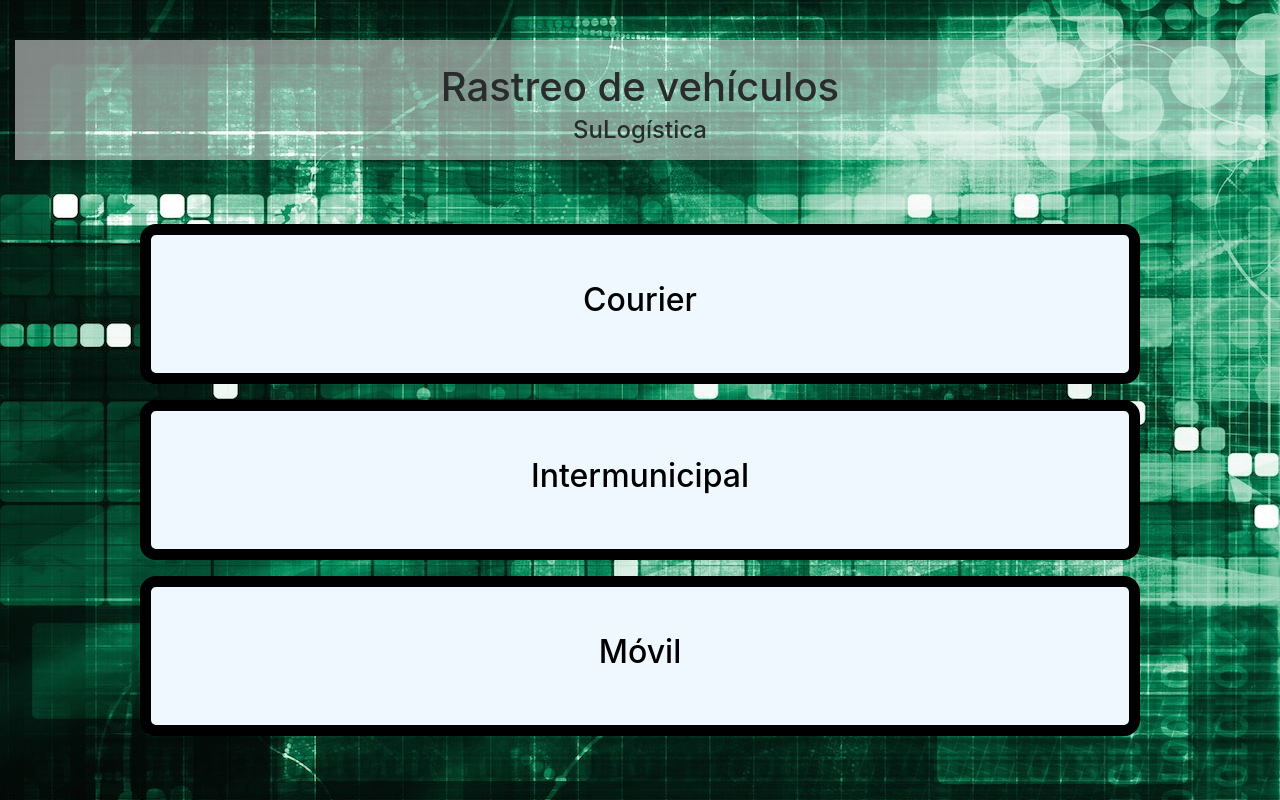
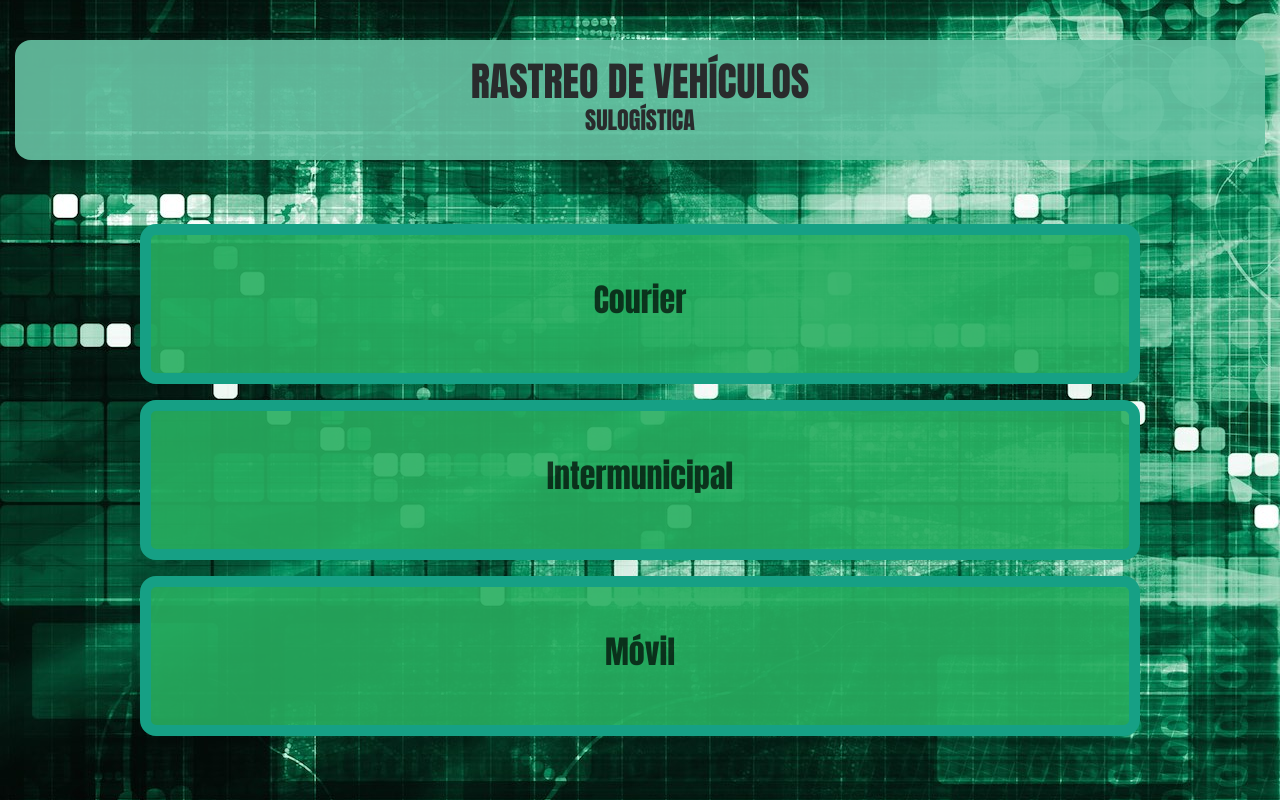
Before and after one commit to juansnchz/RastreoSL, a plain HTML site: page index.html in a window 1280 px wide. Drawn offline with Linux system fonts and the light colour scheme.

Commit message:
Cambio de colores en el landing page

```diff
--- a/css/styles.css
+++ b/css/styles.css
@@ -1,12 +1,15 @@
 .boton_sulo{
-  background-color: aliceblue;
-  border: 0.7em solid black;
+  background-color: rgba(39, 174, 96, 0.9);
+  border: 0.7em solid rgba(22, 160, 133,1.0);
   border-radius: 1em;
+  font-family: 'Anton', sans-serif;
+
 
 }
 
 .boton_sulo a{
-  color: black;
+  color: rgba(0,0,0,0.7);
+
 }
 
 .fondoimg{
@@ -18,6 +21,8 @@
 }
 
 .bg-blanco{
-  background-color: rgba(255,255,255,0.5);
+  background-color: rgba(104, 195, 163,0.9);
+  font-family: 'Anton', sans-serif;
+  border-radius: 1em;
 
 }
--- a/index.html
+++ b/index.html
@@ -8,14 +8,17 @@
   <link rel="stylesheet" href="css/bootstrap.min.css">
   <link rel="stylesheet" href="css/styles.css">
   <title>Seguimiento Tránsito</title>
+  <style>
+@import url('https://fonts.googleapis.com/css?family=Anton');
+</style>
 </head>
 <body>
 <div class="container fondoimg" style="height: 100vh">
   <div style="height: 5%" ></div>
 
-  <header class="bg-blanco d-flex flex-column align-items-center justify-content-center" style="height: 15%">
+  <header class="text-uppercase bg-blanco d-flex flex-column align-items-center justify-content-center" style="height: 15%">
 
-    <h1 class="mt-3">Rastreo de vehículos</h1>
+    <h1 class="mb-1">Rastreo de vehículos</h1>
     <h4>SuLogística</h4>
 
   </header>
```
